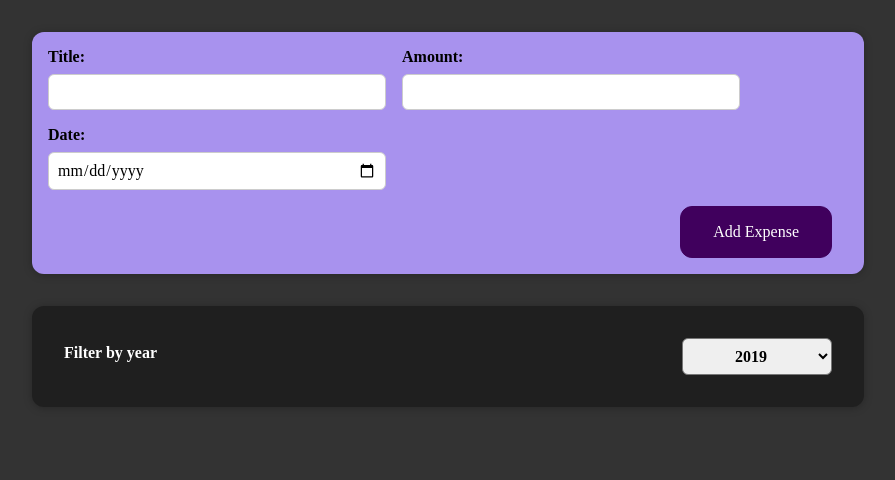
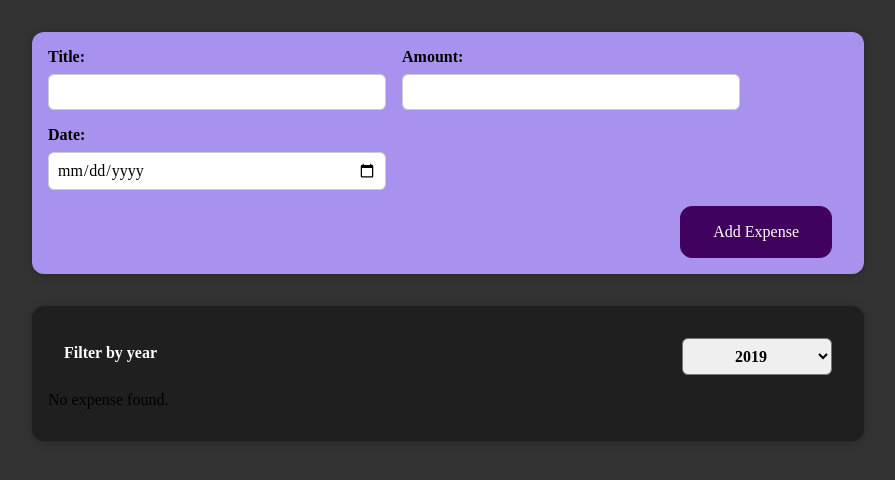
Before and after one commit to Nuscross/expense_project, a React (Create React App) app: page / in a window 1280 px wide. Shown: the top 480 px of the page, without its empty margins (192-1087 px from the left). Built offline with nearby package versions, Linux system fonts and the light colour scheme.

Commit message:
Update Expenses.js

```diff
--- a/src/components/Expenses/Expenses.js
+++ b/src/components/Expenses/Expenses.js
@@ -17,6 +17,18 @@
     return expense.date.getFullYear().toString() === filterYear;
   });
 
+  let expenseContent = <p>No expense found.</p>;
+  if (filteredExpenses.length > 0) {
+    expenseContent = filteredExpenses.map((expense) => (
+      <ExpenseItem
+        key={expense.id}
+        title={expense.title}
+        amount={expense.amount}
+        date={expense.date}
+      />
+    ));
+  }
+
   return (
     <div>
       <Card className="expenses">
@@ -24,14 +36,17 @@
           selectedValue={filterYear}
           onFilterChange={filterEventHandler}
         />
-        {filteredExpenses.map((expense) => (
+        {expenseContent}
+        {/* {filteredExpenses.length === 0 && <p>No expense found.</p>}
+        {filteredExpenses.length > 0 &&
+         filteredExpenses.map((expense) => (
           <ExpenseItem
             key={expense.id}
             title={expense.title}
             amount={expense.amount}
             date={expense.date}
           />
-        ))}
+        ))} */}
       </Card>
     </div>
   );
```
